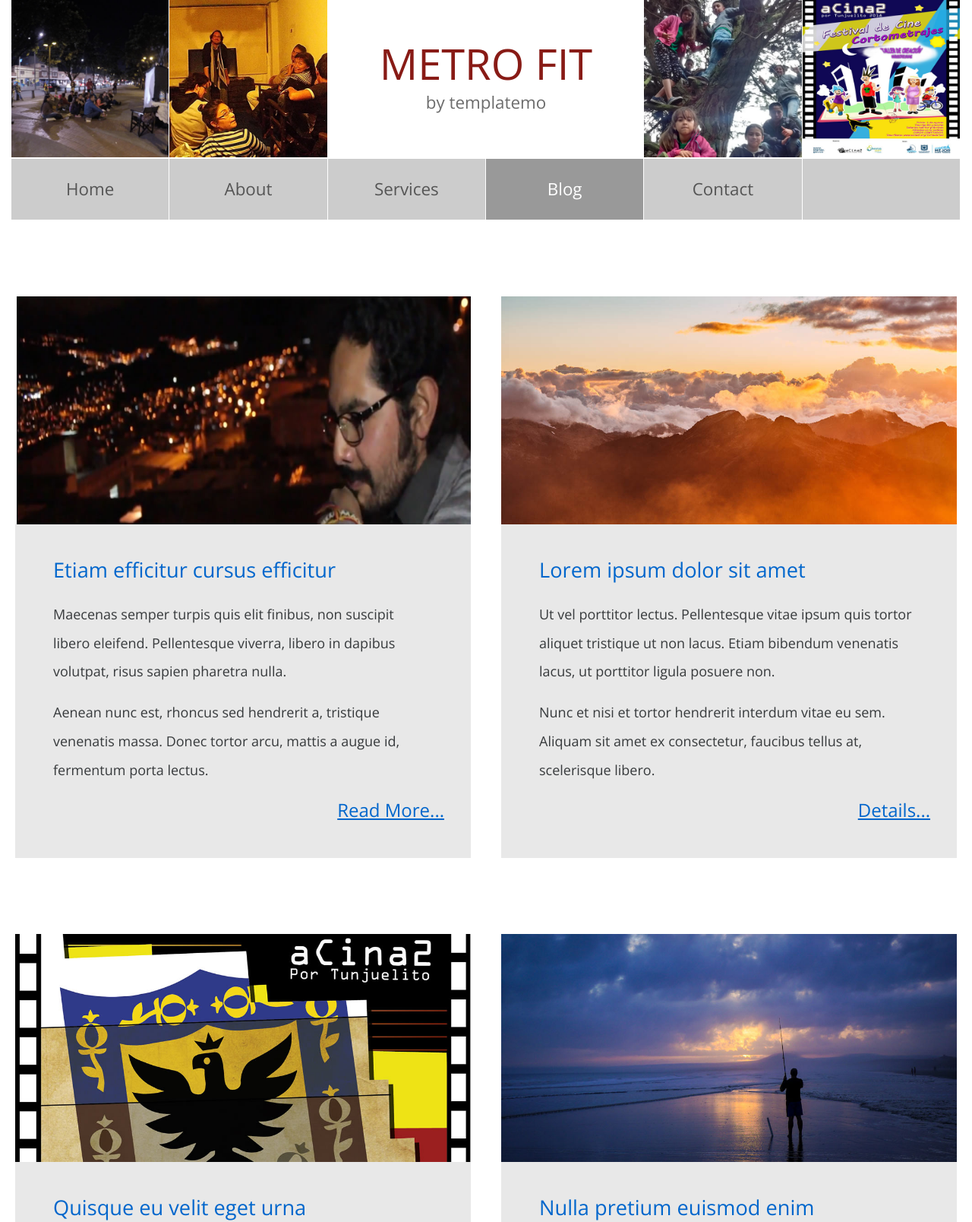
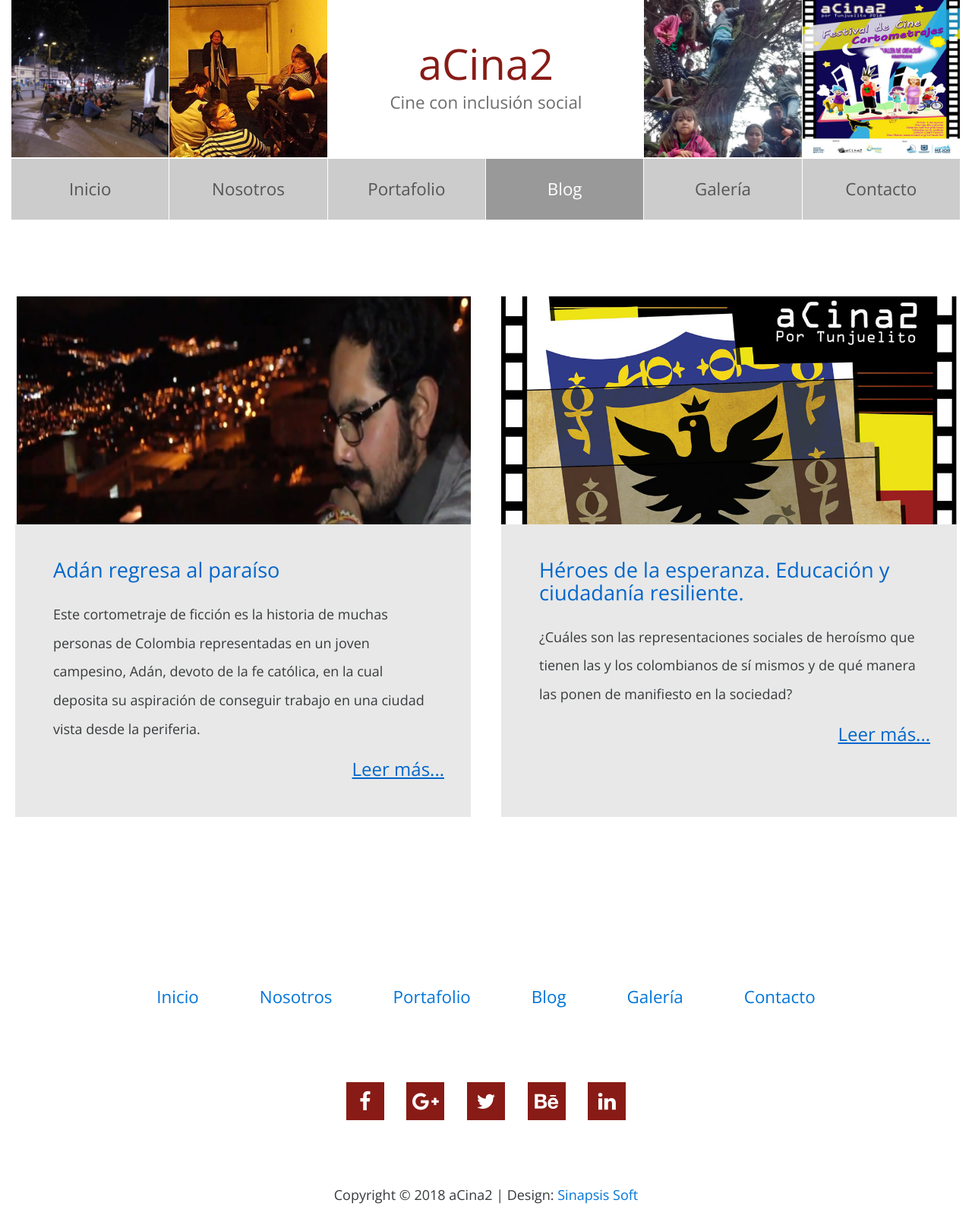
Before and after one commit to aCina2/aCina2, a plain HTML site: page blog.html in a window 1280 px wide. Shown: the top 1608 px of the page at 76% size. Drawn offline with nearby package versions, Linux system fonts and the light colour scheme; a script that the page names is missing.

Commit message:
final texts
Fixes

```diff
--- a/blog.html
+++ b/blog.html
@@ -1,11 +1,11 @@
 <!DOCTYPE html>
-<html lang="en">
+<html lang="span">
 <head>
     <meta charset="utf-8">
     <meta http-equiv="X-UA-Compatible" content="IE=edge">
     <meta name="viewport" content="width=device-width, initial-scale=1">
 
-    <title>Metro Fit Blog</title>
+    <title>aCina2</title>
 <!--
 Metro Fit
 http://www.templatemo.com/tm-495-metro-fit
@@ -44,8 +44,8 @@ http://www.templatemo.com/tm-495-metro-fit
                         <div class="col-xs-12 col-sm-12 col-md-4 col-lg-4 col-xl-4 tm-pad-0">
 
                             <div class="tm-site-name">
-                                <h1 class="text-uppercase tm-site-name-h1">Metro Fit</h1>
-                                <h2 class="tm-site-name-h2">by templatemo</h2>
+                                <h1 class="tm-site-name-h1">aCina2</h1>
+                                <h2 class="tm-site-name-h2">Cine con inclusión social</h2>
                             </div>
 
                             <img src="img/logo-bg.jpg" alt="Image" class="img-fluid tm-header-img">
@@ -73,16 +73,16 @@ http://www.templatemo.com/tm-495-metro-fit
 
                                 <div class="col-xs-12 col-sm-12 col-md-4 col-lg-4 col-xl-4 tm-pad-0 tm-nav-item-pair">
                                     <div class="nav-item">
-                                        <a class="nav-link" href="index.html">Home</a>
+                                        <a class="nav-link" href="index.html">Inicio</a>
                                     </div>
                                     <div class="nav-item">
-                                        <a class="nav-link" href="about.html">About</a>
+                                        <a class="nav-link" href="about.html">Nosotros</a>
                                     </div>
                                 </div>
 
                                 <div class="col-xs-12 col-sm-12 col-md-4 col-lg-4 col-xl-4 tm-pad-0 tm-nav-item-pair">
                                     <div class="col-xs-6 col-sm-6 col-md-6 col-lg-6 col-xl-6 nav-item">
-                                        <a class="nav-link" href="services.html">Services</a>
+                                        <a class="nav-link" href="services.html">Portafolio</a>
                                     </div>
                                     <div class="col-xs-6 col-sm-6 col-md-6 col-lg-6 col-xl-6 nav-item active">
                                         <a class="nav-link" href="blog.html">Blog</a>
@@ -91,10 +91,10 @@ http://www.templatemo.com/tm-495-metro-fit
 
                                 <div class="col-xs-12 col-sm-12 col-md-4 col-lg-4 col-xl-4 tm-pad-0 tm-nav-item-pair">
                                     <div class="col-xs-6 col-sm-6 col-md-6 col-lg-6 col-xl-6 nav-item">
-                                        <a class="nav-link" href="contact.html">Contact</a>
+                                        <a class="nav-link" href="contact.html">Galería</a>
                                     </div>
                                     <div class="col-xs-6 col-sm-6 col-md-6 col-lg-6 col-xl-6 nav-item tm-dummy-nav-item">
-                                        <div class="nav-link">&nbsp;</div>
+                                        <div class="nav-link" href="contact.html">Contacto</div>
                                     </div>
                                 </div>
 
@@ -111,33 +111,32 @@ http://www.templatemo.com/tm-495-metro-fit
                         <img src="img/img-21-01.jpg" alt="Image" class="img-fluid">
                         <div class="tm-blog-post-text-box-outer">
                             <div class="tm-blog-post-text-box">
-                                <h2 class="tm-blog-post-title">Etiam efficitur cursus efficitur</h2>
-                                <p class="tm-blog-post-description">Maecenas semper turpis quis elit finibus, non suscipit libero eleifend. Pellentesque viverra, libero in dapibus volutpat, risus sapien pharetra nulla.</p>
-                                <p class="tm-blog-post-description">Aenean nunc est, rhoncus sed hendrerit a, tristique venenatis massa. Donec tortor arcu, mattis a augue id, fermentum porta lectus.</p>
+                                <h2 class="tm-blog-post-title">Adán regresa al paraíso</h2>
+                                <p class="tm-blog-post-description">Este cortometraje de ficción es la historia de muchas personas de Colombia representadas en un joven campesino, Adán, devoto de la fe católica, en la cual deposita su aspiración de conseguir trabajo en una ciudad vista desde la periferia.</p>
                             </div>
-                            <a href="#" class="tm-blog-post-link">Read More...</a>
+                            <a href="" class="tm-blog-post-link">Leer más...</a>
                         </div>
                     </div>
                 </div>
                 <div class="col-xs-12 col-sm-12 col-md-6 col-lg-6 col-xl-6 tm-blog-post-margin-b tm-blog-post-box-container">
                     <div class="tm-blog-post-box">
+                        <img src="img/img-21-03.jpg" alt="Image" class="img-fluid">
+                        <div class="tm-blog-post-text-box-outer">
+                            <div class="tm-blog-post-text-box">
+                                <h2 class="tm-blog-post-title">Héroes de la esperanza. Educación y ciudadanía resiliente.</h2>
+                                <p class="tm-blog-post-description">¿Cuáles son las representaciones sociales de heroísmo que tienen las y los colombianos de sí mismos y de qué manera las ponen de manifiesto en la sociedad?</p>
+
+                            </div>
+                            <a href="#" class="tm-blog-post-link">Leer más...</a>
+                        </div>
+                    </div>
+                </div>
+                <!-- <div class="col-xs-12 col-sm-12 col-md-6 col-lg-6 col-xl-6 tm-blog-post-margin-b-0 tm-blog-post-box-container">
+                    <div class="tm-blog-post-box">
                         <img src="img/img-21-02.jpg" alt="Image" class="img-fluid">
                         <div class="tm-blog-post-text-box-outer">
                             <div class="tm-blog-post-text-box">
-                                <h2 class="tm-blog-post-title">Lorem ipsum dolor sit amet</h2>
-                                <p class="tm-blog-post-description">Ut vel porttitor lectus. Pellentesque vitae ipsum quis tortor aliquet tristique ut non lacus. Etiam bibendum venenatis lacus, ut porttitor ligula posuere non.</p>
-                                <p class="tm-blog-post-description">Nunc et nisi et tortor hendrerit interdum vitae eu sem. Aliquam sit amet ex consectetur, faucibus tellus at, scelerisque libero.</p>
-                            </div>
-                            <a href="#" class="tm-blog-post-link">Details...</a>
-                        </div>
-                    </div>
-                </div>
-                <div class="col-xs-12 col-sm-12 col-md-6 col-lg-6 col-xl-6 tm-blog-post-margin-b-0 tm-blog-post-box-container">
-                    <div class="tm-blog-post-box">
-                        <img src="img/img-21-03.jpg" alt="Image" class="img-fluid">
-                        <div class="tm-blog-post-text-box-outer">
-                            <div class="tm-blog-post-text-box">
-                                <h2 class="tm-blog-post-title">Quisque eu velit eget urna</h2>
+                                <h2 class="tm-blog-post-title"></h2>
                                 <p class="tm-blog-post-description">Vivamus dolor, dui, ultricies nec justo sed, posuere bibendum arcu. Sed ut massa vestibulum, consequat turpis eu, auctor nisi. Mauris condimentum cursus magna, ut varius diam rutrum nec.</p>
                                 <p class="tm-blog-post-description">Curabitur iaculis pellentesque consequat. Nam et ante lacus. Paesent enim ante, tempor ornare tempor facilisis, pretium nec neque.</p>
                             </div>
@@ -155,18 +154,19 @@ http://www.templatemo.com/tm-495-metro-fit
                             </div>
                         </div>
                     </div>
-                </div>
+                </div> -->
             </div>
 
             <div class="row tm-nav-2-row">
                 <div class="col-xs-12 col-sm-12 col-md-12 col-lg-12 col-xl-12">
                     <nav class="tm-flex-center">
                         <ul class="tm-nav-2">
-                            <li class="tm-nav-item-2"><a href="index.html" class="tm-nav-link-2">Home</a></li>
-                            <li class="tm-nav-item-2"><a href="about.html" class="tm-nav-link-2">About</a></li>
-                            <li class="tm-nav-item-2"><a href="services.html" class="tm-nav-link-2">Services</a></li>
+                            <li class="tm-nav-item-2"><a href="index.html" class="tm-nav-link-2">Inicio</a></li>
+                            <li class="tm-nav-item-2"><a href="about.html" class="tm-nav-link-2">Nosotros</a></li>
+                            <li class="tm-nav-item-2"><a href="services.html" class="tm-nav-link-2">Portafolio</a></li>
                             <li class="tm-nav-item-2"><a href="blog.html" class="tm-nav-link-2">Blog</a></li>
-                            <li class="tm-nav-item-2"><a href="contact.html" class="tm-nav-link-2">Contact</a></li>
+                            <li class="tm-nav-item-2"><a href="contact.html" class="tm-nav-link-2">Galería</a></li>
+							<li class="tm-nav-item-2"><a href="contact.html" class="tm-nav-link-2">Contacto</a></li>
                         </ul>
                     </nav>
                 </div>
@@ -186,9 +186,9 @@ http://www.templatemo.com/tm-495-metro-fit
 
             <footer class="row tm-footer">
                 <div class="col-xs-12 col-sm-12 col-md-12 col-lg-12 col-xl-12">
-                    <p class="text-xs-center tm-copyright">Copyright &copy; 2016 Your Company
+                    <p class="text-xs-center tm-copyright">Copyright &copy; 2018 aCina2
 
-                    | Design: <a href="http://www.google.com/+templatemo" target="_parent">Templatemo</a></p>
+                    | Design: <a href="http://www.sinapsissoft.com/" target="_parent">Sinapsis Soft</a></p>
                 </div>
             </footer>
 
```
Also changed, not shown: about.html (+10 -8 lines), contact.html (+21 -20 lines), index.html (+12 -11 lines), services.html (+8 -9 lines).
